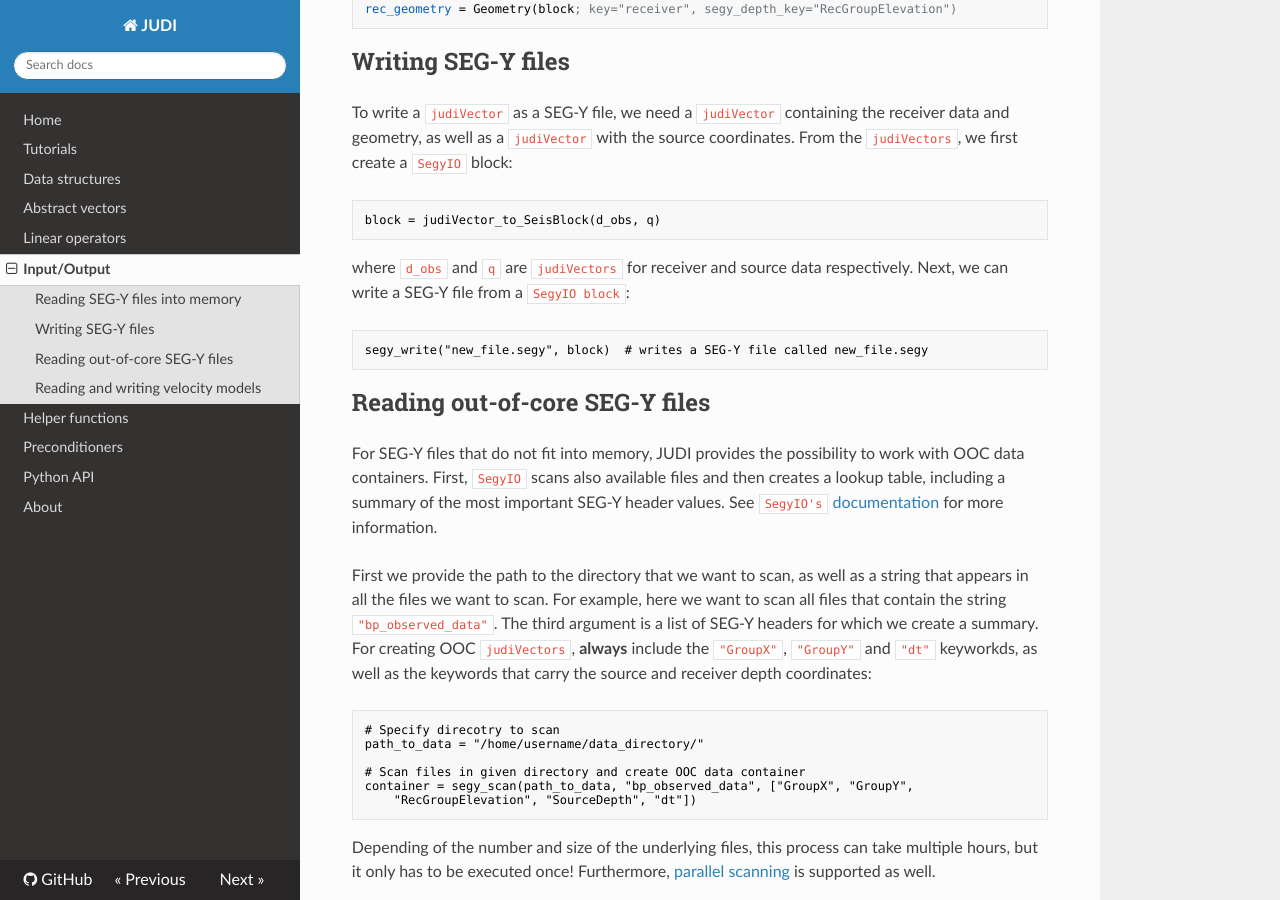
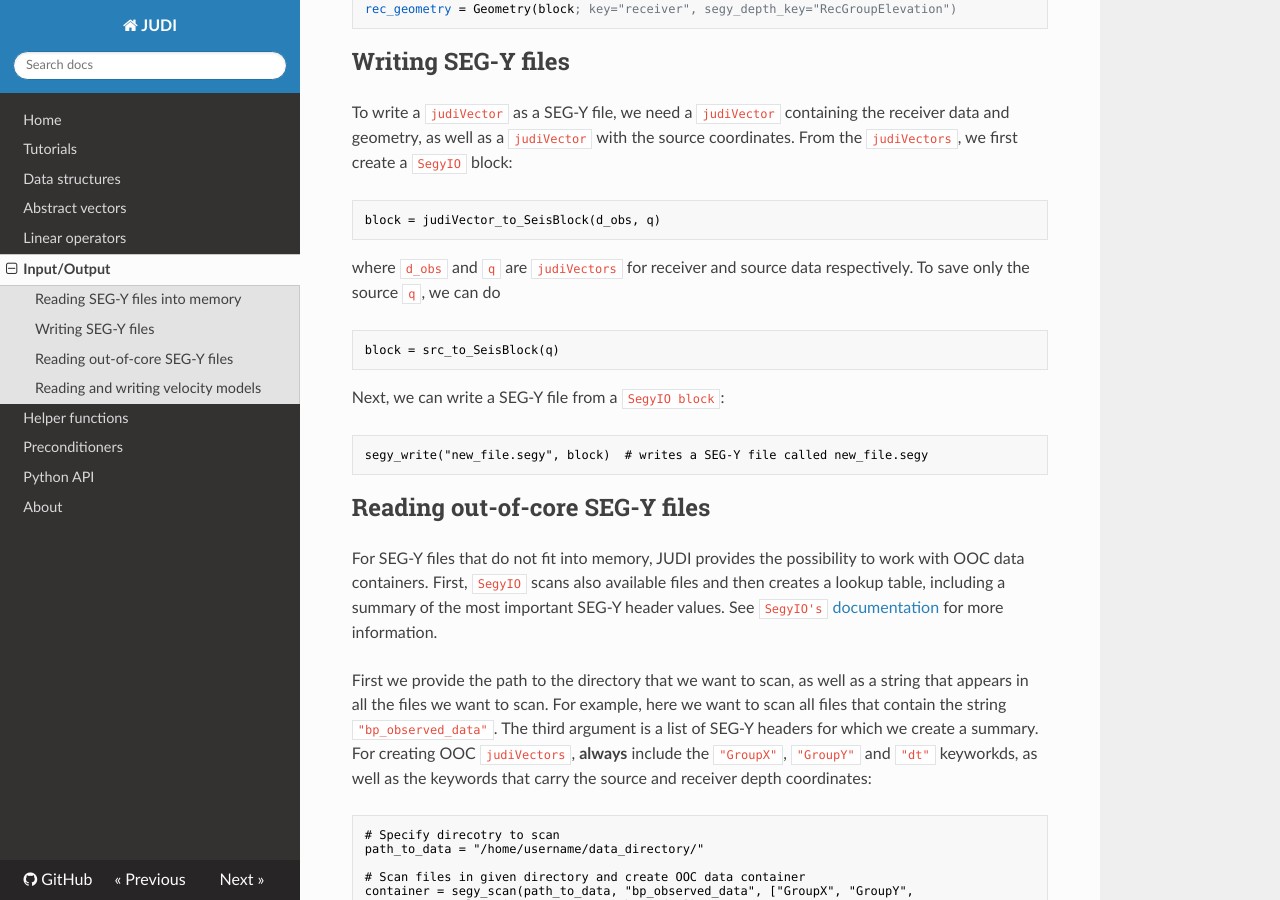
Before and after one commit to slimgroup/JUDI.jl, an MkDocs documentation site: the page built from docs/io.md, in a window 1280 px wide and 900 px high, scrolled down 838 px. Built offline with MkDocs 1.6.1, drawn with Linux system fonts in a browser that asks for light colours; nearby versions of some CDN libraries.

Commit message:
add a helper function src_to_SeisBlock and add instructions in io.md

````diff
--- a/docs/io.md
+++ b/docs/io.md
@@ -39,7 +39,13 @@ To write a `judiVector` as a SEG-Y file, we need a `judiVector` containing the r
 block = judiVector_to_SeisBlock(d_obs, q)
 ```
 
-where `d_obs` and `q` are `judiVectors` for receiver and source data respectively. Next, we can write a SEG-Y file from a `SegyIO block`:
+where `d_obs` and `q` are `judiVectors` for receiver and source data respectively. To save only the source `q`, we can do
+
+```julia
+block = src_to_SeisBlock(q)
+```
+
+Next, we can write a SEG-Y file from a `SegyIO block`:
 
 ```julia
 segy_write("new_file.segy", block)  # writes a SEG-Y file called new_file.segy
````
Also changed, not shown: 1 other file.
